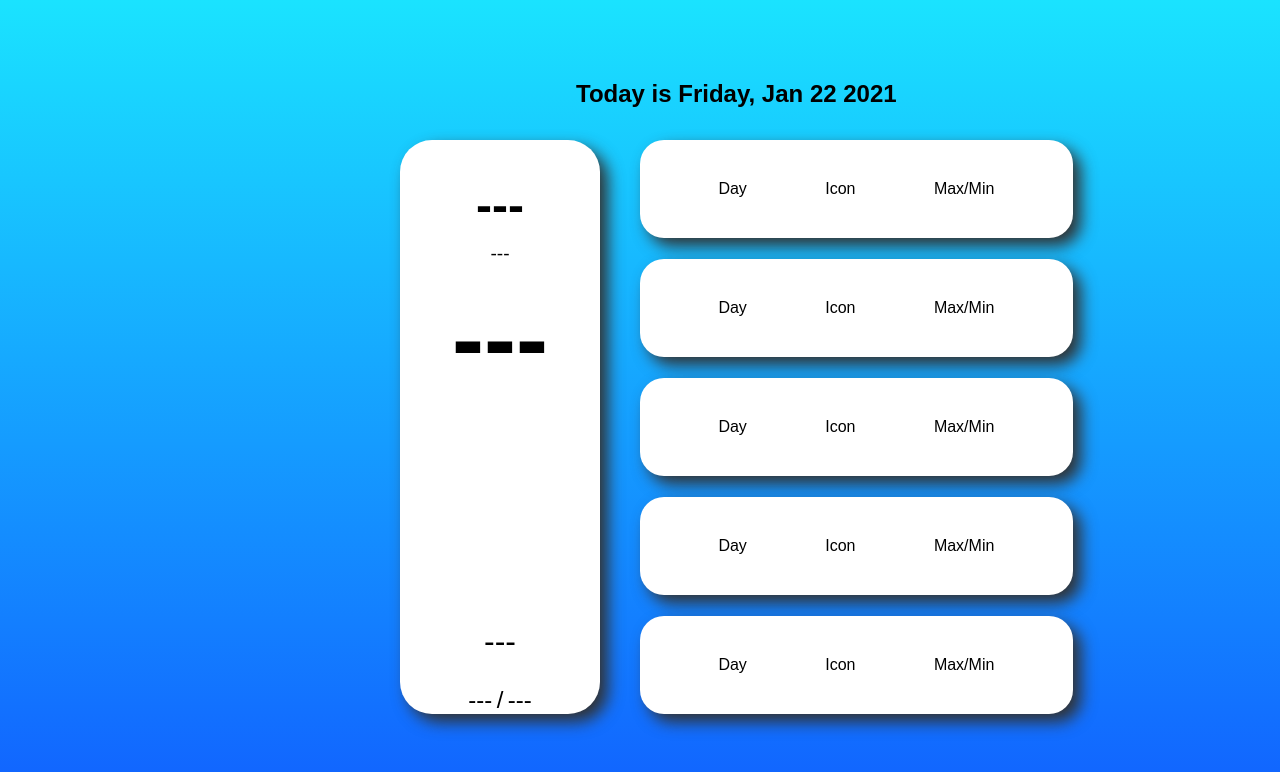
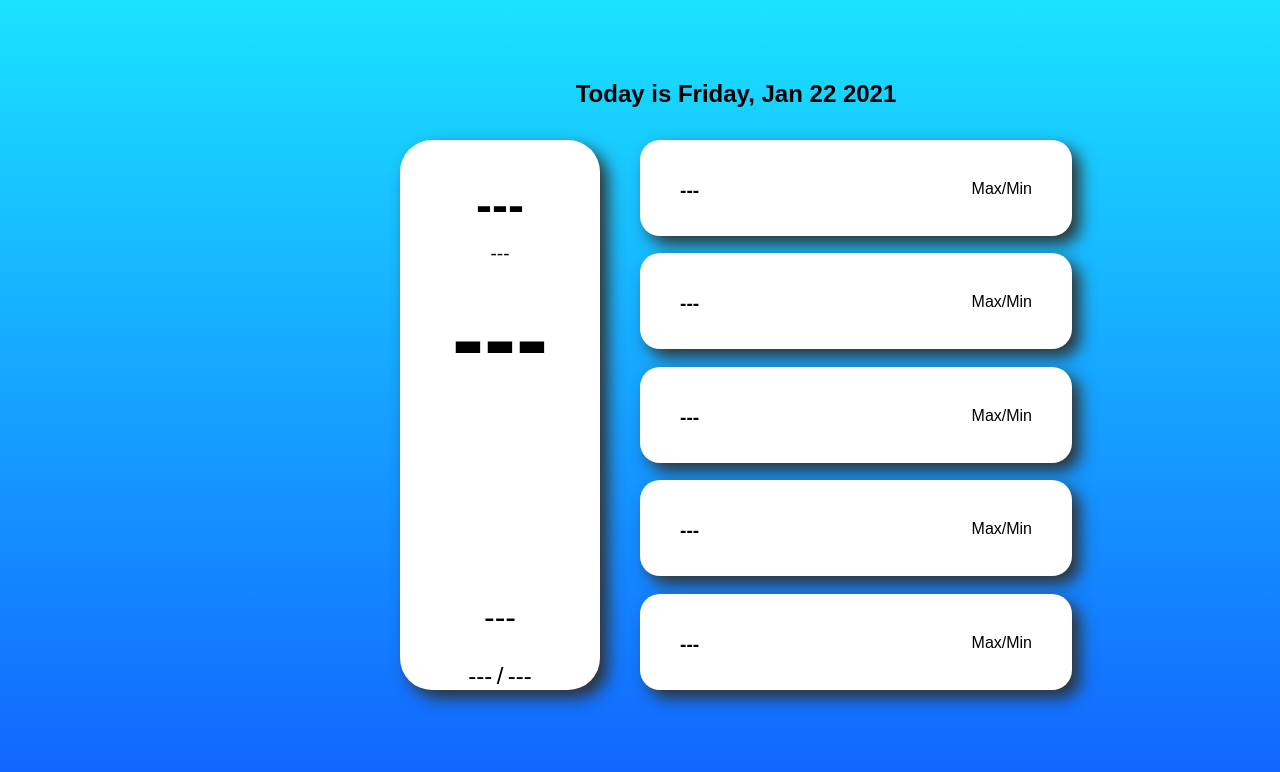
Before and after one commit to ekhew/Weather-Explorer, a plain HTML site: page index.html in a window 1280 px wide. Drawn offline with Linux system fonts and the light colour scheme.

Commit message:
Added five day weather forecast

```diff
--- a/index.html
+++ b/index.html
@@ -17,7 +17,7 @@
             <h2 class="weather-condition">---</h2>
             <p class="location-name">---</p>
             <h2 class="temperature-current">---</h2>
-            <canvas class="myIcon" width="200" height="200"></canvas>
+            <canvas id="myIcon" width="200" height="200"></canvas>
             <p class="temperature-feels-like">---</p>
             <div class="temperature-max-min">
                 <span class="temperature-degree-max">---</span>
@@ -27,28 +27,28 @@
         </div>
         <div class="forecast">
             <div class="day-one">
-                <p class="forecast-day">Day</p>
-                <p class="forecast-icon">Icon</p>
+                <p class="forecast-day" id="forecast-day-one">---</p>
+                <canvas id="myIcon-one" width="60" height="60"></canvas>
                 <p class="forecast-maxmin">Max/Min</p>
             </div>
             <div class="day-two">
-                <p class="forecast-day">Day</p>
-                <p class="forecast-icon">Icon</p>
+                <p class="forecast-day" id="forecast-day-two">---</p>
+                <canvas id="myIcon-two" width="60" height="60"></canvas>
                 <p class="forecast-maxmin">Max/Min</p>
             </div>
             <div class="day-three">
-                <p class="forecast-day">Day</p>
-                <p class="forecast-icon">Icon</p>
+                <p class="forecast-day" id="forecast-day-three">---</p>
+                <canvas id="myIcon-three" width="60" height="60"></canvas>
                 <p class="forecast-maxmin">Max/Min</p>
             </div>
             <div class="day-four">
-                <p class="forecast-day">Day</p>
-                <p class="forecast-icon">Icon</p>
+                <p class="forecast-day" id="forecast-day-four">---</p>
+                <canvas id="myIcon-four" width="60" height="60"></canvas>
                 <p class="forecast-maxmin">Max/Min</p>
             </div>
             <div class="day-five">
-                <p class="forecast-day">Day</p>
-                <p class="forecast-icon">Icon</p>
+                <p class="forecast-day" id="forecast-day-five">---</p>
+                <canvas id="myIcon-five" width="60" height="60"></canvas>
                 <p class="forecast-maxmin">Max/Min</p>
             </div>
         </div>
--- a/style.css
+++ b/style.css
@@ -55,11 +55,11 @@ body {
 
 .temperature-current {
     font-size: 6rem;
-    margin-bottom: 0.1em;
+    margin-bottom: 0.05em;
 }
 
 .myIcon {
-    margin-bottom: 1.2em;
+    margin-bottom: 2em;
 }
 
 .temperature-feels-like {
@@ -73,7 +73,6 @@ body {
 
 .forecast {
     grid-area: forecast;
-    border-radius: 1em;
     display: flex;
     flex-direction: column;
     justify-content: space-between;
@@ -81,28 +80,28 @@ body {
 }
 
 .forecast div {
+    width: 27em;
+    height: 6em;
     display: flex;
     flex-direction: row;
     justify-content: space-between;
     background-color: white;
     box-shadow: 0.5em 0.5em 1em rgb(50,50,50);
-    border-radius: 1.5em;
-}
-
-.forecast p {
-    padding-top: 2.5rem;
-    padding-bottom: 2.5rem;
+    border-radius: 1.25em;
 }
 
 .forecast-day {
-    padding-left: 4.9rem;
+    font-size: 1.2rem;
+    font-weight: bold;
 }
 
-.forecast-icon {
-    padding-left: 4.9rem;
-    padding-right: 4.9rem;
+.forecast-day, .forecast-maxmin {
+    padding: 2.5rem;
 }
 
-.forecast-maxmin {
-    padding-right: 4.9rem;
+.forecast canvas {
+    padding-top: 1rem;
+    padding-bottom: 1rem;
+    padding-left: 2rem;
+    padding-right: 2rem;
 }
--- a/weatherApp.js
+++ b/weatherApp.js
@@ -7,13 +7,13 @@ window.addEventListener('load', ()=> {
     let temperatureFeelsLike = document.querySelector('.temperature-feels-like');
     let temperatureDegreeMax = document.querySelector('.temperature-degree-max');
     let temperatureDegreeMin = document.querySelector('.temperature-degree-min');
+    let forecastDayOne = document.querySelector('#forecast-day-one');
+    let forecastDayTwo = document.querySelector('#forecast-day-two');
+    let forecastDayThree = document.querySelector('#forecast-day-three');
+    let forecastDayFour = document.querySelector('#forecast-day-four');
+    let forecastDayFive = document.querySelector('#forecast-day-five');
 
-    //this IIFE gets the day of the week and the date
-    (function() {
-        let todaysDate = document.querySelector('.date');
-        let d = new Date();
-
-        let weekday = new Array(7);
+    let weekday = new Array(7);
         weekday[0] = "Sunday";
         weekday[1] = "Monday";
         weekday[2] = "Tuesday";
@@ -22,6 +22,10 @@ window.addEventListener('load', ()=> {
         weekday[5] = "Friday";
         weekday[6] = "Saturday";
 
+    //this IIFE gets the day of the week and the date
+    (function() {
+        let todaysDate = document.querySelector('.date');
+        let d = new Date();
         let day = weekday[d.getDay()];
         todaysDate.textContent = "Today is " + day + ", " + (new Date()).toString().split(' ').splice(1,3).join(' ');
     })();
@@ -41,7 +45,7 @@ window.addEventListener('load', ()=> {
                     return response.json();
                 })
                 .then(data => {
-                    console.log(data);
+                    //console.log(data);
                     //set DOM elements from the API
                     temperatureCurrent.textContent = Math.round(data.main.temp) + "°";
                     locationName.textContent = data.name + ", " + data.sys.country;
@@ -52,7 +56,7 @@ window.addEventListener('load', ()=> {
 
                     //set the icon
                     const myIcon = data.weather[0].icon;
-                    setIcons(myIcon, document.querySelector('.myIcon'));
+                    setIcons(myIcon, document.querySelector('#myIcon'));
                 })
 
             //API call for 5-day forecast
@@ -64,7 +68,36 @@ window.addEventListener('load', ()=> {
                 })
                 .then(data => {
                     console.log(data);
+                    const myIconOne = data.daily[1].weather[0].icon;
+                    setIcons(myIconOne, document.querySelector('#myIcon-one'));
+                    const myIconTwo = data.daily[2].weather[0].icon;
+                    setIcons(myIconTwo, document.querySelector('#myIcon-two'));
+                    const myIconThree = data.daily[3].weather[0].icon;
+                    setIcons(myIconThree, document.querySelector('#myIcon-three'));
+                    const myIconFour = data.daily[4].weather[0].icon;
+                    setIcons(myIconFour, document.querySelector('#myIcon-four'));
+                    const myIconFive = data.daily[5].weather[0].icon;
+                    setIcons(myIconFive, document.querySelector('#myIcon-five'));
                 })
+
+            //prints out the next five forecast days
+            let d = new Date();
+            let dayCounter = d.getDay();
+            let forecastDays = new Array(0);
+            for (i = 0; i <= 4; i++) {
+                if (dayCounter >= weekday.length - 1) {
+                    dayCounter = 0
+                } else {
+                    dayCounter += 1
+                }
+                forecastDays.push(weekday[dayCounter]);
+            }
+
+            forecastDayOne.textContent = forecastDays[0];
+            forecastDayTwo.textContent = forecastDays[1];
+            forecastDayThree.textContent = forecastDays[2];
+            forecastDayFour.textContent = forecastDays[3];
+            forecastDayFive.textContent = forecastDays[4];
 
         });
     } else {
```
